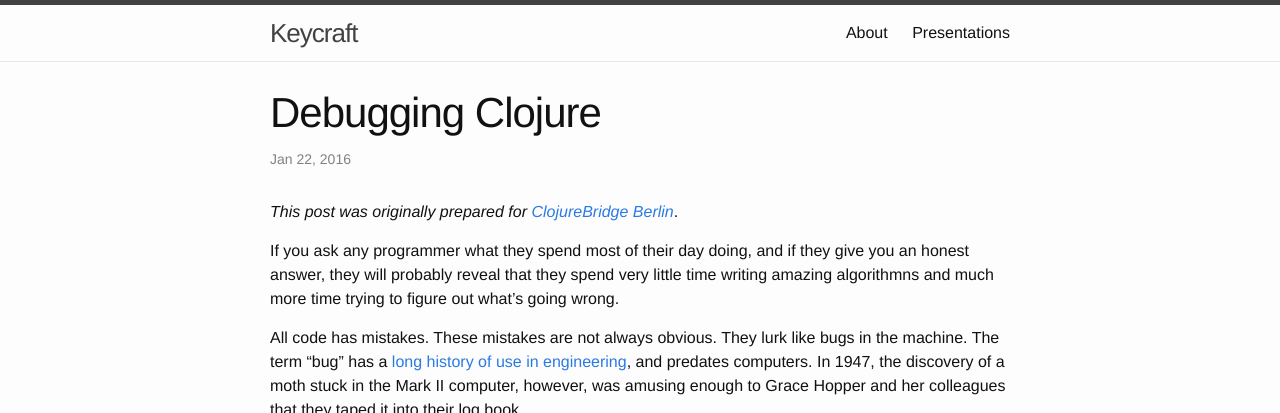
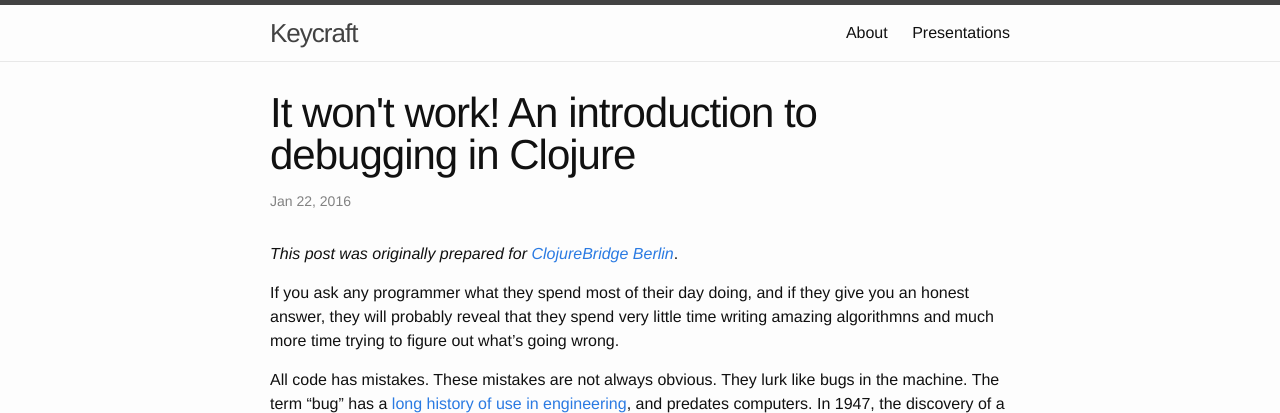
Before and after one commit to Robsteranium/robsteranium.github.io, a Jekyll site: the page built from _posts/2016-01-22-intro-to-debugging-clojure.md, in a window 1280 px wide and 900 px high, cut to the strip 0-413 px from the top of the window. Built offline with Jekyll 4.4.1, drawn with Linux system fonts in a browser that asks for light colours; Markdown is read by kramdown in place of the engine named in the settings.

Commit message:
Slight modification to debugging clojure post

```diff
--- a/_posts/2016-01-22-debugging-clojure.md
+++ b/_posts/2016-01-22-intro-to-debugging-clojure.md
@@ -1,5 +1,5 @@
 ---
-title: Debugging Clojure
+title: It won't work! An introduction to debugging in Clojure
 layout: post
 date: 2016-01-22
 tags: clojure clojurebridge debugging
```
